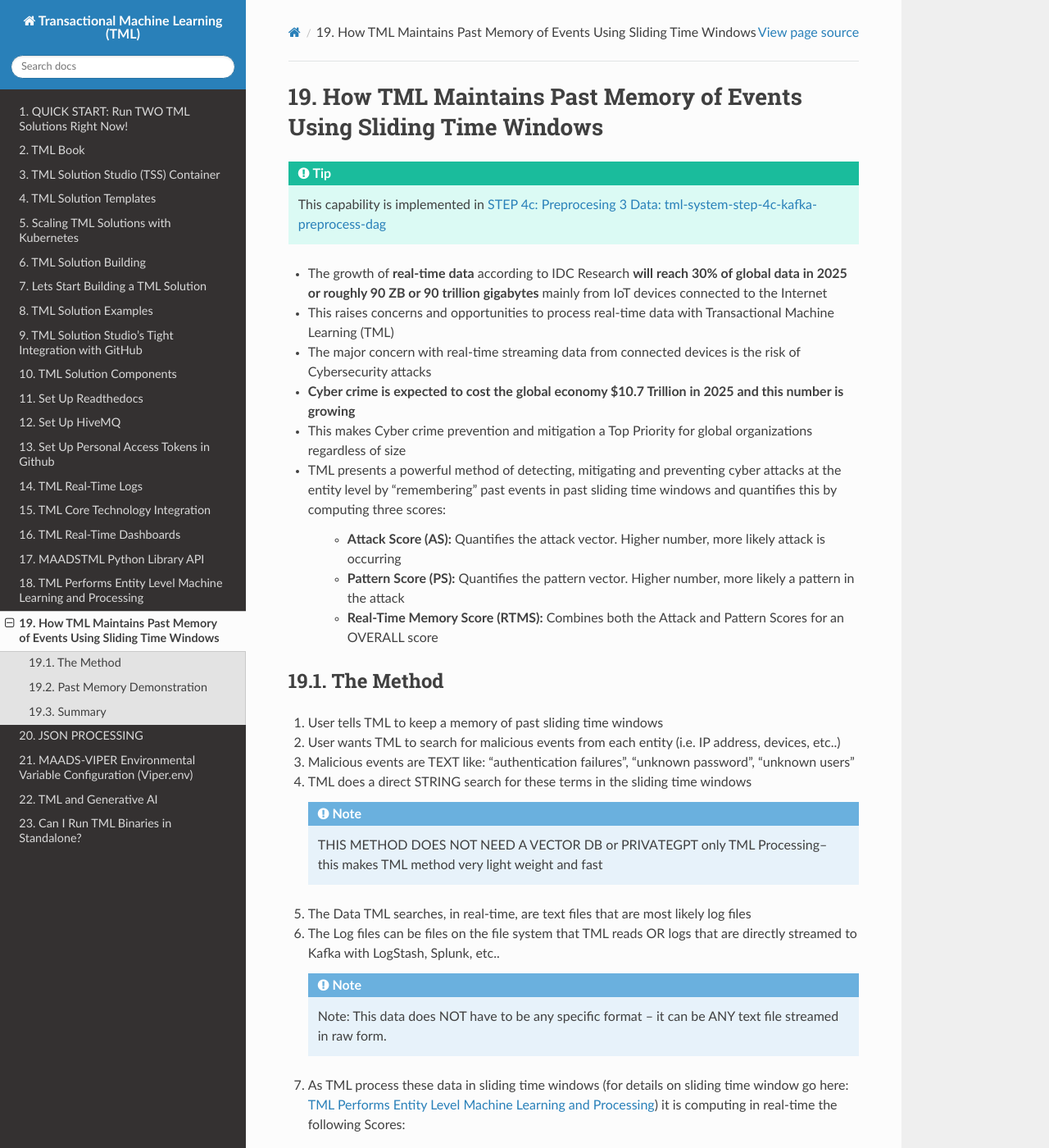
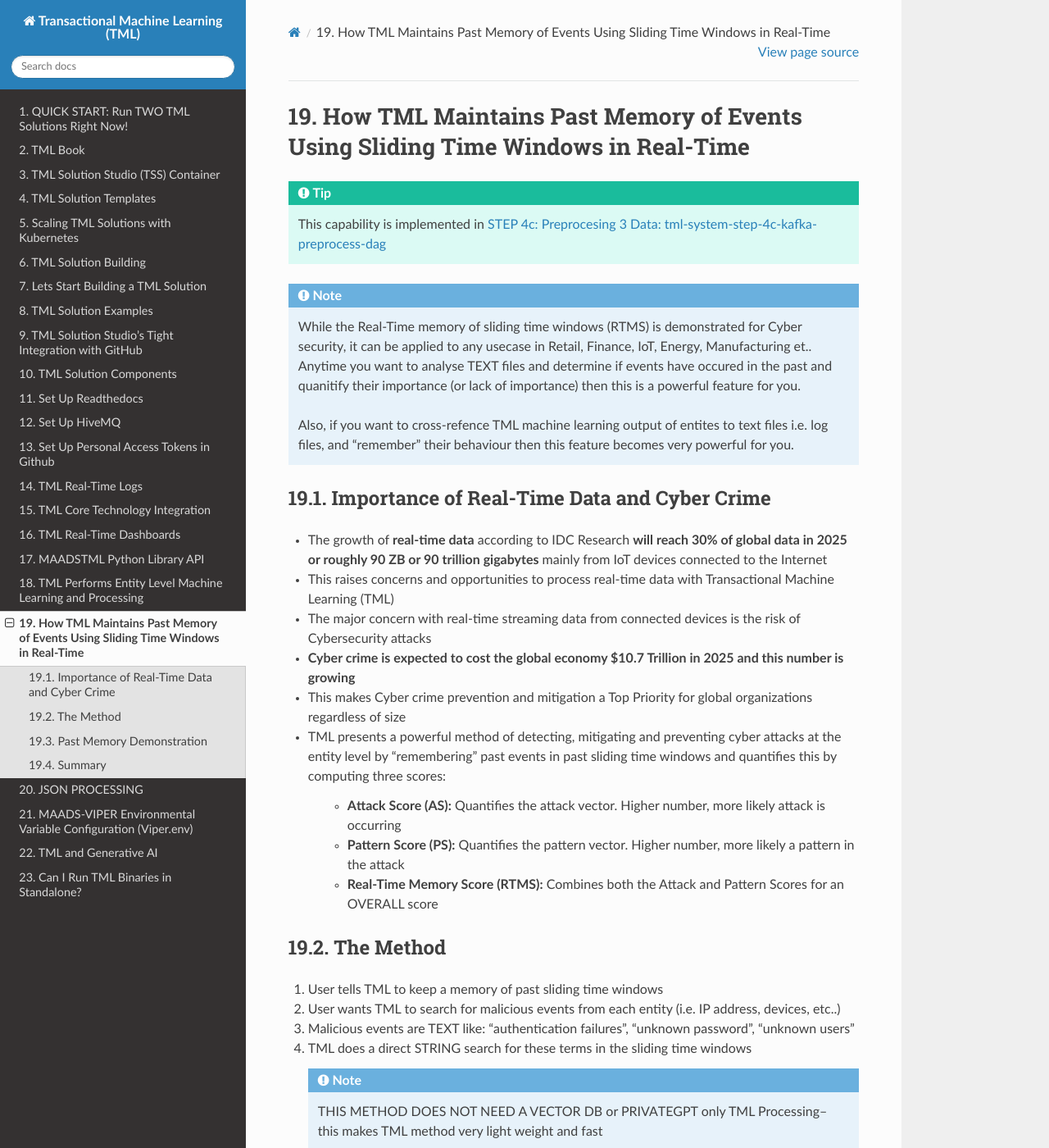
Before and after one commit to smaurice101/readthedocs, a Sphinx documentation site: the page built from docs/source/rtms.rst, in a window 1280 px wide and 1400 px high. Shown: the whole window at 82% size. Built offline with Sphinx 7.4.7 and the Read the Docs theme 3.1.0, drawn with Linux system fonts in a browser that asks for light colours.

Commit message:
Update rtms.rst

```diff
--- a/docs/source/rtms.rst
+++ b/docs/source/rtms.rst
@@ -1,8 +1,19 @@
-How TML Maintains Past Memory of Events Using Sliding Time Windows
+How TML Maintains Past Memory of Events Using Sliding Time Windows in Real-Time
 ============================================
 
 .. tip::
    This capability is implemented in :ref:`STEP 4c: Preprocesing 3 Data: tml-system-step-4c-kafka-preprocess-dag`
+
+.. note::
+   While the Real-Time memory of sliding time windows (RTMS) is demonstrated for Cyber security, it can be applied to any usecase in Retail, Finance, IoT, Energy,
+   Manufacturing et.. Anytime you want to analyse TEXT files and determine if events have occured in the past and quanitify their importance (or lack of
+   importance) then this is a powerful feature for you.
+
+   Also, if you want to cross-refence TML machine learning output of entites to text files i.e. log files, and "remember" their behaviour then this feature becomes
+   very powerful for you.
+
+Importance of Real-Time Data and Cyber Crime
+---------------------------
 
 * The growth of **real-time data** according to IDC Research **will reach 30% of global data in 2025 or roughly 90 ZB or 90 trillion gigabytes** mainly from IoT devices connected to the Internet
 
```
